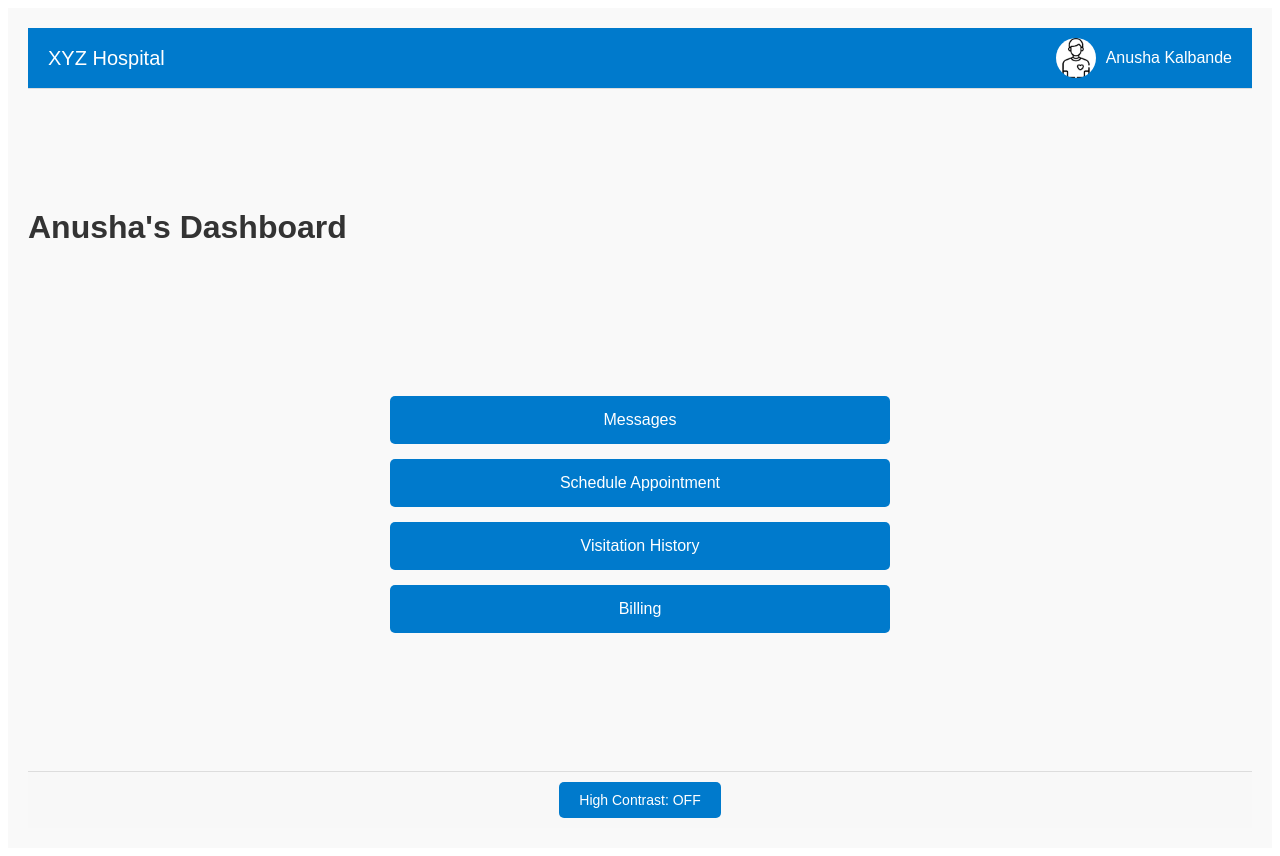
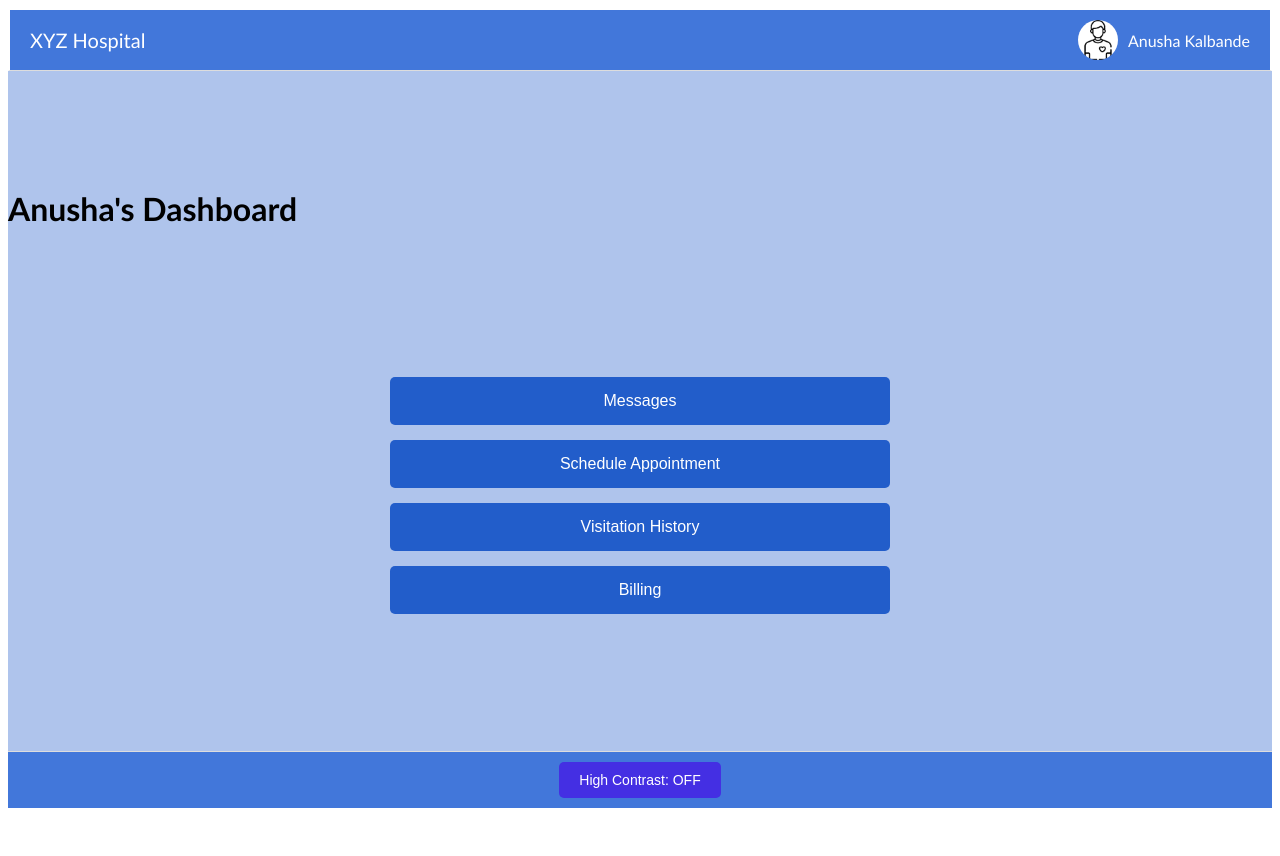
Before and after one commit to anushakal/MedQ, a React (Create React App) app in the folder medq/: page / in a window 1280 px wide. After the commit the page ends 816 px from the top, so only its background shows below. Built offline with nearby package versions, Linux system fonts and the light colour scheme.

Commit message:
High contrast change on Main page

```diff
--- a/medq/src/HomePage.css
+++ b/medq/src/HomePage.css
@@ -1,9 +1,7 @@
 /* General Styling for Homepage*/
 .homepage-dashboard {
-  font-family: Arial, sans-serif; /*Font for the web page*/
-  color: #333;
-  background-color: #f9f9f9;
-  padding: 20px;
+  font-family: Calibri, serif; /*Font for the web page*/
+  background-color: #afc4ec;
   min-height: 100vh;
   display: flex; /*Flexbox Layout*/
   flex-direction: column;
@@ -16,14 +14,11 @@
   align-items: center;
   justify-content: space-between;
   padding: 10px 20px;
-  background-color: #007acc;
-  color: white;
-  border-bottom: 1px solid #ddd;
+  background-color: #4277da !important;
+  color: rgb(255, 255, 255);
+  border: 2px solid white;
 }
-/* Title section of the dashboard header */
-.title-section {
-  flex: 3; /* The title section will take 3 parts of available space in responsive design */
-}
+
 
 /* Hospital title link styling */
 .hospital-title {
@@ -77,7 +72,7 @@
   padding: 15px 20px;
   font-size: 16px;
   color: #fff;
-  background-color: #007acc;
+  background-color: #225dca;
   border: none;
   border-radius: 5px;
   cursor: pointer;
@@ -85,7 +80,7 @@
 
 /* Hover effect for buttons */
 .dashboard-button:hover {
-  background-color: #005fa3;
+  background-color: #1a489d;
 }
 
 /* Footer Styling */
@@ -95,13 +90,14 @@
   padding-top: 15px;
   border-top: 1px solid #ddd;
   padding-bottom: 20px;
+  background-color: #4277da !important;
 }
 
 /* Styling for the High Contrast Button */
 .toggle-button {
   padding: 10px 20px;
   font-size: 14px;
-  background-color: #444;
+  background-color: #442fe3 !important;
   color: #fff;
   border: none;
   border-radius: 5px;
@@ -110,41 +106,33 @@
 }
 
 .toggle-button.on {
-  background-color: #ffdd00;
-  color: #000;
+  background-color: #0f295a;
+  color: #fff !important;
 }
 
 .toggle-button.off {
   background-color: #444;
+  color: #fff !important;
 }
 
 .toggle-button:hover {
-  background-color: #222;
+  background-color: #20166d !important;
 }
 
-/* High Contrast Mode */
-body.high-contrast {
-  background-color: #000;
+
+body.high-contrast .dashboard-header {
+  background-color: #112448 !important;
   color: #fff;
 }
 
-body.high-contrast .dashboard-header {
-  background-color: #ffdd00;
-  color: #000;
+
+body.high-contrast .dashboard-button {
+  background-color: #112448 !important;
+  color: #fff;
 }
 
-body.high-contrast .title-section {
-  color: #000;
-}
-
-body.high-contrast .dashboard-button {
-  background-color: #ffdd00;
-  color: #000;
-}
-
-body.high-contrast .toggle-button {
-  background-color: #ffdd00;
-  color: #000;
+body.high-contrast .dashboard-footer{
+  background-color: #112448 !important;
 }
 
 /* Responsive Design */
--- a/medq/src/HomePage.js
+++ b/medq/src/HomePage.js
@@ -22,8 +22,7 @@ const HomePage = () => {
   return (
     <div className="homepage-dashboard">
       {/* Dashboard Header */}
-      <div className="dashboard-header">
-        <div className="title-section">
+      <header className="dashboard-header">
           {/* Hospital Title - Link back to Home Page */}
           <a href="/"
             className="hospital-title"
@@ -32,7 +31,7 @@ const HomePage = () => {
           >
             XYZ Hospital
           </a>
-        </div>
+
         <div className="patient-profile">
           {/* Patient Profile Icon */}
           <img
@@ -47,7 +46,7 @@ const HomePage = () => {
             Anusha Kalbande
           </p>
         </div>
-      </div>
+      </header>
 
       {/* Main Dashboard Section*/}
       <h1 id="dashboard-heading" className="sr-only">
```
Also changed, not shown: 1 other file (tests, documents, lock files or other folders).
